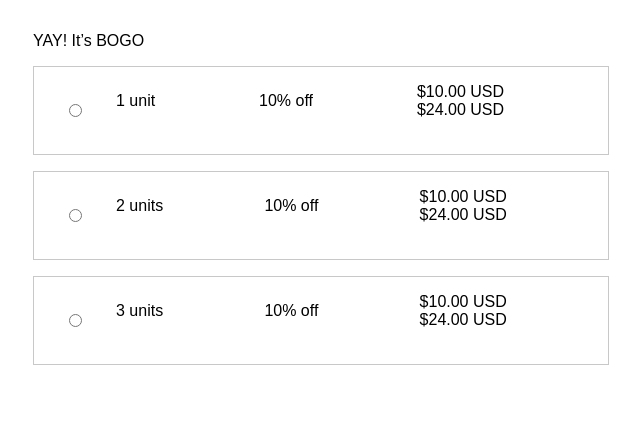
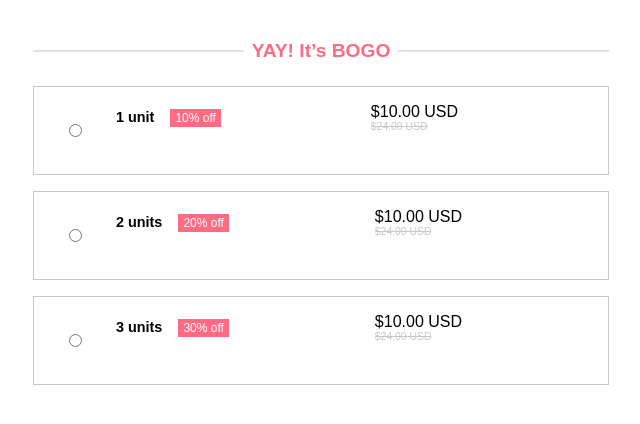
Before and after one commit to AdityaBheke/BOGO-Deals-UI, a plain HTML site: page index.html in a window 1280 px wide. Shown: the whole page, without its empty margins (319-959 px from the left). Drawn offline with Linux system fonts and the light colour scheme.

Commit message:
add more css to options

```diff
--- a/index.html
+++ b/index.html
@@ -15,8 +15,10 @@
             <label for="unit-one" class="option" onclick="handleSelect(this)">
                 <div class="radio"><input type="radio" name="unit" id="unit-one"></div>
                 <div class="option-header">
-                    <div class="option-title">1 unit</div>
-                    <div class="discount">10% off</div>
+                    <div class="option-info">
+                        <div class="option-title">1 unit</div>
+                        <div class="discount">10% off</div>
+                    </div>
                     <div class="option-price">
                         <span class="discounted-price">$10.00 USD</span>
                         <span class="actual-price">$24.00 USD</span>
@@ -46,8 +48,10 @@
             <label for="unit-two" class="option" onclick="handleSelect(this)">
                 <div class="radio"><input type="radio" name="unit" id="unit-two"></div>
                 <div class="option-header">
-                    <div class="option-title">2 units</div>
-                    <div class="discount">10% off</div>
+                    <div class="option-info">
+                        <div class="option-title">2 units</div>
+                        <div class="discount">20% off</div>
+                    </div>
                     <div class="option-price">
                         <span class="discounted-price">$10.00 USD</span>
                         <span class="actual-price">$24.00 USD</span>
@@ -88,8 +92,10 @@
             <label for="unit-three" class="option" onclick="handleSelect(this)">
                 <div class="radio"><input type="radio" name="unit" id="unit-three"></div>
                 <div class="option-header">
-                    <div class="option-title">3 units</div>
-                    <div class="discount">10% off</div>
+                    <div class="option-info">
+                        <div class="option-title">3 units</div>
+                        <div class="discount">30% off</div>
+                    </div>
                     <div class="option-price">
                         <span class="discounted-price">$10.00 USD</span>
                         <span class="actual-price">$24.00 USD</span>
--- a/styles.css
+++ b/styles.css
@@ -19,6 +19,29 @@
     margin: 0 auto;
     padding: 2rem;
     /* background-color: var(--background); */
+}
+.header{
+    display: flex;
+    justify-content: center;
+    align-items: center;
+}
+.header::before{
+    content: "";
+    position: absolute;
+    left: 0;
+    top: 50%;
+    transform: translateY(-50%);
+    width: 100%;
+    height: 1px;
+    background-color: var(--background-dark);
+    z-index: 0;
+}
+.header span{
+    padding: 0.5rem;
+    background-color: white;
+    color: var(--accent);
+    font-size: 1.2rem;
+    font-weight: 600;
 }
 .options{
     display: flex;
@@ -48,16 +71,47 @@
 }
 .option-header{
     display: grid;
-    grid-template-columns: auto auto auto;
+    grid-template-columns: auto auto;
     gap: 1rem;
     align-items: center;
+}
+.option-info{
+    display: flex;
+    gap: 1rem;
+}
+.option-title{
+    font-size: 0.9rem;
+    font-weight: 600;
+}
+.discount{
+    background-color: var(--accent);
+    color: white;
+    font-size: 0.75rem;
+    font-weight: 400;
+    padding: 2px 5px;
+    text-align: center;
 }
 .option-price{
     display: flex;
     flex-direction: column;
 }
+.discounted-price{
+    font-size: 0.9;
+    font-weight: 500;
+}
+.actual-price{
+    text-decoration: line-through;
+    font-size: 0.65rem;
+    color: var(--background-dark);
+}
 .option-details{
     display: none;
+    font-size: 0.75rem;
+}
+.option-details select{
+    padding: 5px;
+    width: 5rem;
+    font-size: 0.7rem;
 }
 .selected{
     background-color: var(--background);
```
